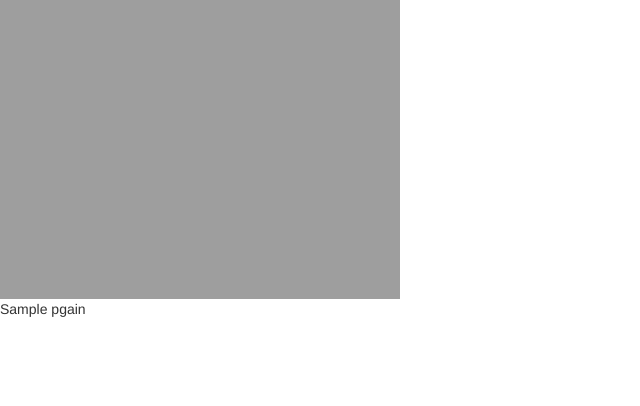
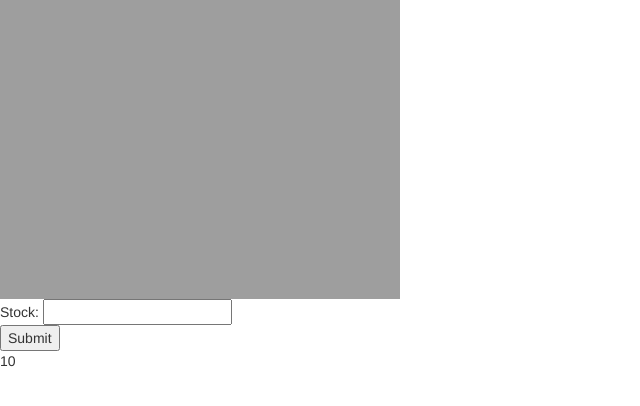
Before and after one commit to benxia-z/stock-tracker, a Flask app: template app/templates/index.html in a window 1280 px wide. Shown: the part 71-477 px from the top of the page, without its empty margins (0-640 px from the left). Run offline with Flask 2, Linux system fonts and the light colour scheme; the template is opened without the code that fills it: most values are stand-ins (such as "Sample title", 1, 10 or a date in 2020); parts of the project's set-up code (start-up, migrations or seed data) failed here and were passed over; some libraries are stand-ins or nearby versions.

Commit message:
add post request

```diff
--- a/MathPart.py
+++ b/MathPart.py
@@ -1,9 +1,10 @@
 import yfinance as yf
 import matplotlib.pyplot as plt
+import matplotlib
 import io
 
 from datetime import datetime
-
+matplotlib.use('agg')
 def stockPriceCalculator(name, initAmount, startDate, endDate):
     numOfStocks = 0
     initInvestment = 0.00
--- a/app/routes.py
+++ b/app/routes.py
@@ -1,15 +1,21 @@
-from flask import render_template, send_file, make_response
+from flask import render_template, send_file, make_response, request
 from app import app
 from flask_bootstrap import Bootstrap
 import MathPart as mp
 
 @app.route('/')
-@app.route('/index')
+@app.route('/index', methods=['POST', 'GET'])
 def index():
     pgain = mp.stockPriceCalculator("TSLA", 1000, "2020-02-03", "2020-02-07")
-    return render_template('index.html', title='Stock Tracker', pgain=pgain)
+    stock = 'Enter a Stock'
+    if request.method == 'POST':
+        stock = request.args.get('stock')
+        return render_template(
+            'index.html', title='Stock Tracker', stock=stock)
+    return render_template(
+        'index.html', title='Stock Tracker', stock=stock)
 
-@app.route('/plots/mainplot', methods=['GET'])
+@app.route('/plots/mainplot', methods=['POST', 'GET'])
 def mainplot():
     bytes_obj = mp.stockPlotter("TSLA", "2020-01-02", "2020-02-07")
 
--- a/app/templates/index.html
+++ b/app/templates/index.html
@@ -3,6 +3,10 @@
 {% block content %}
   <h1>Hello, Bootstrap</h1>
   <img src='http://127.0.0.1:5000/plots/mainplot' />
-  <p>{{ pgain }}</p>
+  <form method="POST">
+      Stock: <input type="text" name="stock"><br>
+      <input type="submit" value="Submit"><br>
+ </form>
+  <p>{{ stock }}</p>
 
 {% endblock %}
```
